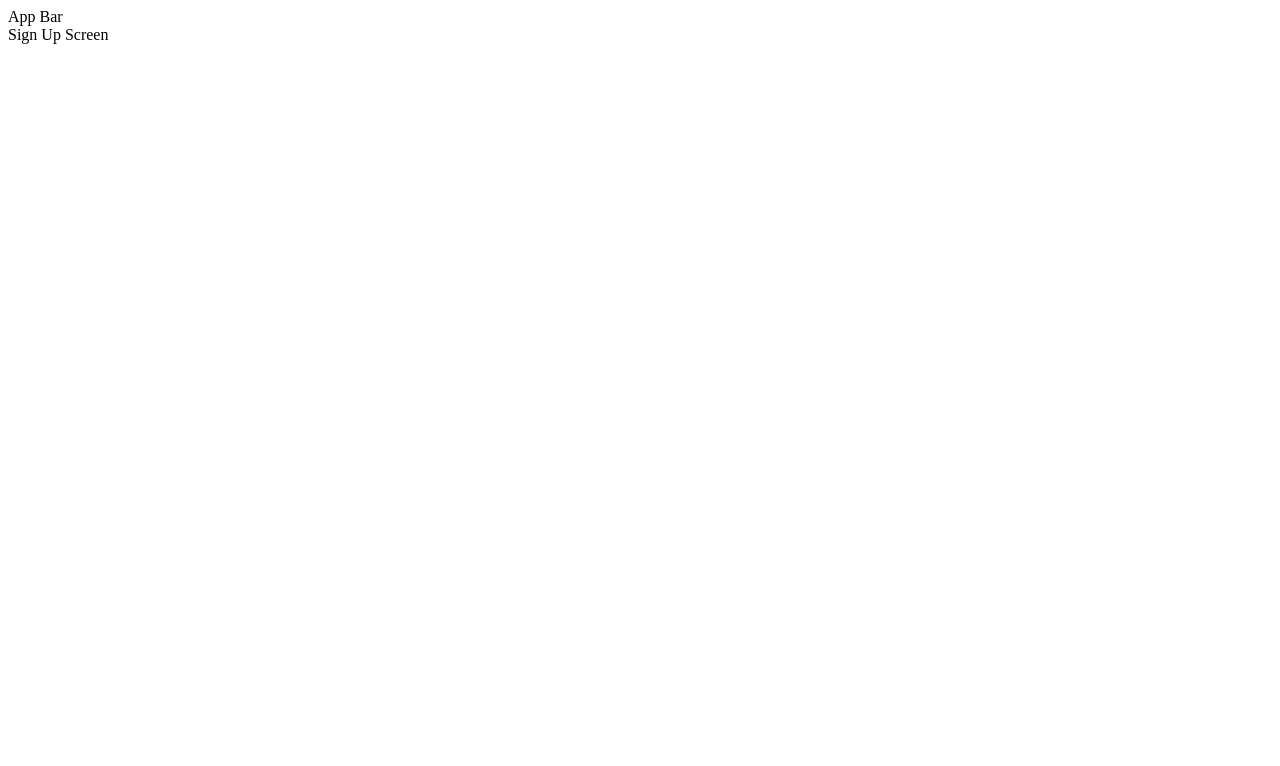
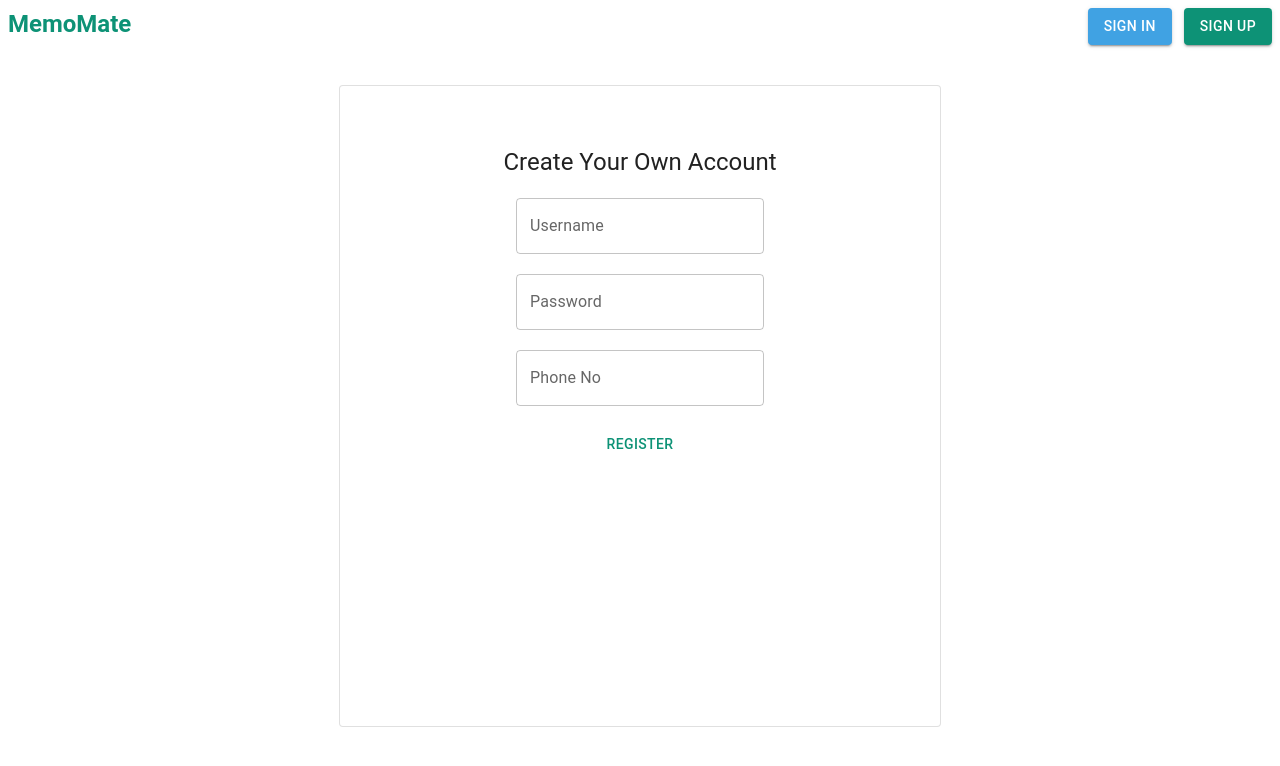
Before and after one commit to aroradhruv2308/Memo-Mate, a React (Vite) app: page /signup in a window 1280 px wide. Shown: the top 766 px of the page. Built offline with nearby package versions, Linux system fonts and the light colour scheme.

Commit message:
Added routing and both login and signup forms

```diff
--- a/package.json
+++ b/package.json
@@ -10,6 +10,9 @@
     "preview": "vite preview"
   },
   "dependencies": {
+    "@emotion/react": "^11.11.3",
+    "@emotion/styled": "^11.11.0",
+    "@mui/material": "^5.15.10",
     "react": "^18.2.0",
     "react-dom": "^18.2.0",
     "react-router-dom": "^6.22.1"
--- a/src/App.jsx
+++ b/src/App.jsx
@@ -1,28 +1,56 @@
 import { createBrowserRouter, RouterProvider } from "react-router-dom";
+import { createTheme, ThemeProvider, styled } from "@mui/material/styles";
 import AppBar from "./components/appbar";
 import SignIn from "./screens/signin_screen";
 import SignUp from "./screens/signup_screen";
 
+const theme = createTheme({
+  palette: {
+    primary: {
+      main: "#0D9276",
+    },
+    secondary: {
+      main: "#40A2E3",
+    },
+  },
+});
+
 const router = createBrowserRouter([
   {
     path: "/",
-    element: <SignUp />,
+    element: (
+      <div>
+        <AppBar />
+        <SignUp />
+      </div>
+    ),
   },
   {
     path: "/signup",
-    element: <SignUp />,
+    element: (
+      <div>
+        <AppBar />
+        <SignUp />
+      </div>
+    ),
   },
   {
     path: "/signin",
-    element: <SignIn />,
+    element: (
+      <div>
+        <AppBar />
+        <SignIn />
+      </div>
+    ),
   },
 ]);
 
 function App() {
   return (
     <>
-      <AppBar />
-      <RouterProvider router={router}></RouterProvider>
+      <ThemeProvider theme={theme}>
+        <RouterProvider router={router}></RouterProvider>
+      </ThemeProvider>
     </>
   );
 }
--- a/src/components/appbar.jsx
+++ b/src/components/appbar.jsx
@@ -1,5 +1,39 @@
+import { Typography, Button } from "@mui/material";
+import { useNavigate } from "react-router-dom";
 function AppBar() {
-  return <div>App Bar</div>;
+  const navigate = useNavigate();
+  return (
+    <div style={{ display: "flex", justifyContent: "space-between" }}>
+      <Typography
+        style={{ fontWeight: "bold" }}
+        color={"primary"}
+        variant="h5"
+        component="h2"
+      >
+        MemoMate
+      </Typography>
+      <div>
+        <Button
+          variant="contained"
+          color="secondary"
+          onClick={() => {
+            navigate("/signin");
+          }}
+          style={{ marginRight: "12px", color: "white" }}
+        >
+          Sign In
+        </Button>
+        <Button
+          variant="contained"
+          onClick={() => {
+            navigate("/signup");
+          }}
+        >
+          Sign Up
+        </Button>
+      </div>
+    </div>
+  );
 }
 
 export default AppBar;
--- a/src/screens/signin_screen.jsx
+++ b/src/screens/signin_screen.jsx
@@ -1,5 +1,70 @@
+import { Card, Typography, TextField, Checkbox, Button } from "@mui/material";
+import { useState } from "react";
+
 function SignIn() {
-  return <div>Sign In Screen</div>;
+  let [isChecked, setChecked] = useState(false);
+  function onChange(event) {
+    setChecked(event.target.checked);
+  }
+  return (
+    <div style={{ width: "100%", display: "flex", justifyContent: "center" }}>
+      <Card
+        variant="outlined"
+        sx={{
+          width: 600,
+          maxWidth: "100%",
+          height: 600,
+          boxShadow: "lg",
+          marginTop: "40px",
+          paddingTop: "40px",
+        }}
+      >
+        <div
+          style={{
+            display: "flex",
+            justifyContent: "center",
+          }}
+        >
+          <div style={{ textAlign: "center" }}>
+            <div>
+              <Typography
+                variant="h5"
+                component="h2"
+                sx={{ marginTop: "20px", textAlign: "center" }}
+              >
+                Login To Your Account{" "}
+              </Typography>
+            </div>
+            <div>
+              <TextField
+                id="outlined-basic"
+                label="Username"
+                variant="outlined"
+                sx={{ marginTop: "20px" }}
+              />
+            </div>
+            <div>
+              <TextField
+                id="outlined-basic"
+                label="Password"
+                variant="outlined"
+                sx={{ marginTop: "20px" }}
+              />
+            </div>
+
+            <div
+              style={{
+                display: "flex",
+                marginTop: "10px",
+                alignItems: "center",
+              }}
+            ></div>
+            <Button sx={{ marginTop: "10px" }}>Login</Button>
+          </div>
+        </div>
+      </Card>
+    </div>
+  );
 }
 
 export default SignIn;
--- a/src/screens/signup_screen.jsx
+++ b/src/screens/signup_screen.jsx
@@ -1,5 +1,78 @@
+import { Card, Typography, TextField, Checkbox, Button } from "@mui/material";
+import { useState } from "react";
+
 function SignUp() {
-  return <div>Sign Up Screen</div>;
+  let [isChecked, setChecked] = useState(false);
+  function onChange(event) {
+    setChecked(event.target.checked);
+  }
+  return (
+    <div style={{ width: "100%", display: "flex", justifyContent: "center" }}>
+      <Card
+        variant="outlined"
+        sx={{
+          width: 600,
+          maxWidth: "100%",
+          height: 600,
+          boxShadow: "lg",
+          marginTop: "40px",
+          paddingTop: "40px",
+        }}
+      >
+        <div
+          style={{
+            display: "flex",
+            justifyContent: "center",
+          }}
+        >
+          <div style={{ textAlign: "center" }}>
+            <div>
+              <Typography
+                variant="h5"
+                component="h2"
+                sx={{ marginTop: "20px", textAlign: "center" }}
+              >
+                Create Your Own Account
+              </Typography>
+            </div>
+            <div>
+              <TextField
+                id="outlined-basic"
+                label="Username"
+                variant="outlined"
+                sx={{ marginTop: "20px" }}
+              />
+            </div>
+            <div>
+              <TextField
+                id="outlined-basic"
+                label="Password"
+                variant="outlined"
+                sx={{ marginTop: "20px" }}
+              />
+            </div>
+            <div>
+              <TextField
+                id="outlined-basic"
+                label="Phone No"
+                variant="outlined"
+                sx={{ marginTop: "20px" }}
+              />
+            </div>
+
+            <div
+              style={{
+                display: "flex",
+                marginTop: "10px",
+                alignItems: "center",
+              }}
+            ></div>
+            <Button sx={{ marginTop: "10px" }}>Register</Button>
+          </div>
+        </div>
+      </Card>
+    </div>
+  );
 }
 
 export default SignUp;
```
Also changed, not shown: 1 other file (tests, documents, lock files or other folders).
